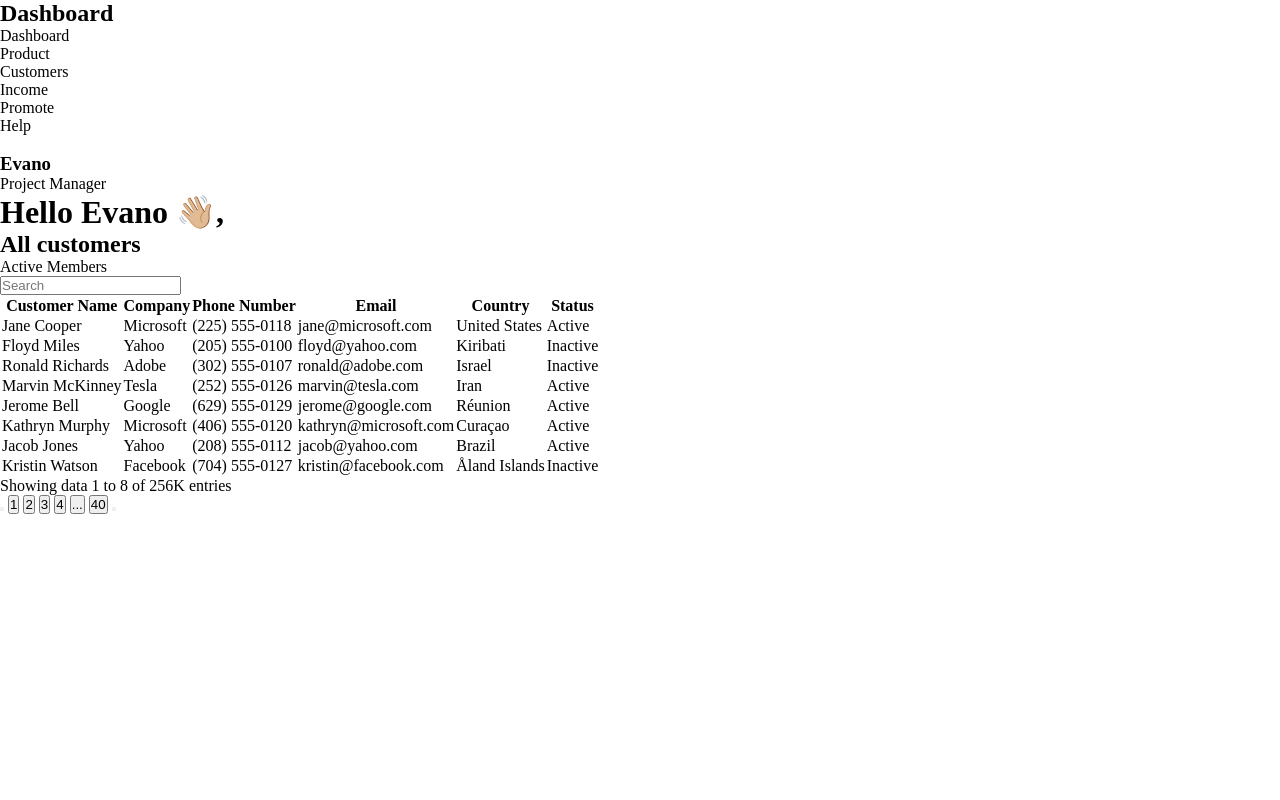
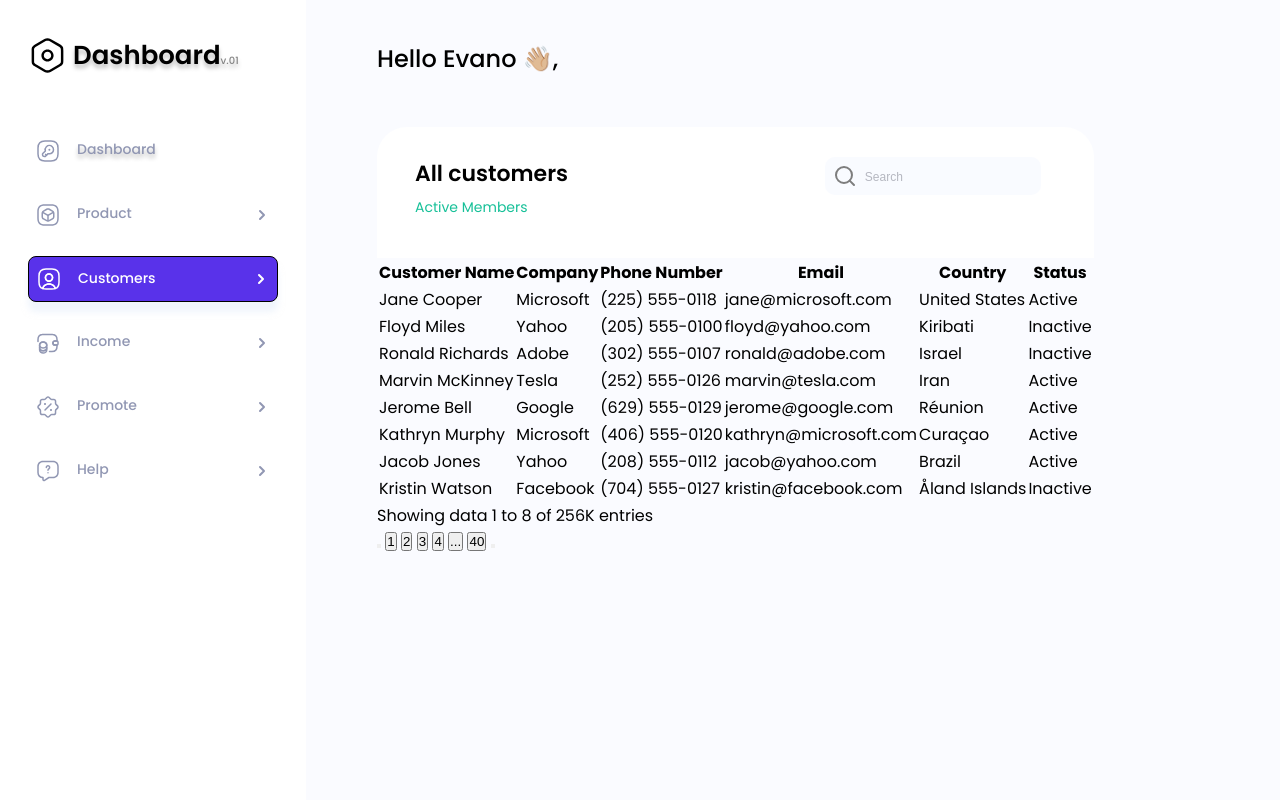
Before and after one commit to Blackdoll-Loki/test_task, a plain HTML site: page index.html in a window 1280 px wide. Shown: the top 800 px of the page. Drawn offline with Linux system fonts and the light colour scheme.

Commit message:
add some styles

```diff
--- a/index.html
+++ b/index.html
@@ -8,35 +8,35 @@
   <title>test</title>
 </head>
 <body>
-  <aside>
-    <h2>Dashboard</h2>
+  <aside class="side-menu">
+    <h2 class="side-logo">Dashboard<span class="side-logo__v">v.01</span></h2>
     <nav>
-      <ul>
-        <li>Dashboard</li>
-        <li>Product</li>
-        <li>Customers</li>
-        <li>Income</li>
-        <li>Promote</li>
-        <li>Help</li>
+      <ul class="side-list">
+        <li class="side-list__item side-list__item1">Dashboard</li>
+        <li class="side-list__item side-list__item2">Product</li>
+        <li class="side-list__item side-list__item3">Customers</li>
+        <li class="side-list__item side-list__item4">Income</li>
+        <li class="side-list__item side-list__item5">Promote</li>
+        <li class="side-list__item side-list__item6">Help</li>
       </ul>
     </nav>
-    <div>
-      <img src="" alt="">
+    <div class="person-info">
+      <img src="./src/img/Ellipse 8.png" alt="avatar">
       <div>
-        <h3>Evano</h3>
-        <p>Project Manager</p>
+        <h3 class="person-info__heading">Evano</h3>
+        <p class="person-info__role">Project Manager</p>
       </div>
     </div>
   </aside>
-  <main>
-    <h1>Hello Evano 👋🏼,</h1>
-    <div class="table-block">
-      <div>
-        <h2>All customers</h2>
-        <p>Active Members</p>
+  <main class="main">
+    <h1 class="greeting">Hello Evano 👋🏼,</h1>
+    <div class="customers">
+      <div class="customers-text">
+        <h2 class="customers-heading">All customers</h2>
+        <p class="customers-paragraph">Active Members</p>
       </div>
-      <form action="#">
-        <input type="search" name="search" id="search" placeholder="Search">
+      <form action="#" class="search-form">
+        <input type="search" class="search-input" name="search" placeholder="Search">
       </form>
     </div>
     <table>
--- a/src/style.css
+++ b/src/style.css
@@ -1,5 +1,151 @@
+@import url('https://fonts.googleapis.com/css2?family=Playfair+Display:wght@700&family=Poppins:wght@400;500;600;700&display=swap');
+
 * {
   box-sizing: border-box;
   margin: 0;
   padding: 0;
 }
+body{
+  display: flex;
+  font-family: 'Poppins', sans-serif;
+  background-color: #fafbff;
+}
+
+.side-menu{
+ max-width: 306px;
+ padding: 36px 28px 76px 28px;
+ background-color: #ffffff;
+}
+.side-logo{
+  font-size: 26px;
+  font-weight: 600;
+  padding-left: 45px;
+  background: left/contain no-repeat url("./icons/setting1.svg");
+  margin-bottom: 53px;
+  text-shadow: 0 4px 4px rgba(0, 0, 0, 0.25)
+  ;
+}
+.side-logo__v{
+  font-weight: 500;
+  font-size: 10px;
+  color: #838383;
+}
+
+.side-list{
+  display: flex;
+  flex-direction: column;
+  row-gap: 18px;
+  list-style: none;
+  margin-bottom: 586px;
+}
+
+.side-list__item{
+  width: 250px;
+  height: 46px;
+  padding: 11px 124px 11px 49px;
+  border-radius: 8px;
+  font-size: 14px;
+  font-weight: 500;
+  color: #9197B3;
+}
+
+.side-list__item1{
+  background: no-repeat left 8px center url("./icons/key-square.svg");
+  text-shadow: 0 4px 4px rgba(0, 0, 0, 0.25);
+}
+.side-list__item2{
+  background: no-repeat left 8px center url("./icons/3d-square.svg"),
+              no-repeat right 8px center url("./icons/chevron-right.svg");
+
+}
+.side-list__item3{
+  background: no-repeat left 8px center url("./icons/user-square.svg"),
+              no-repeat right 8px center url("./icons/chevron-right2.svg"),
+              #5932EA;
+  border: 1px solid #000000;
+  color: #ffffff;
+  box-shadow: 0 10px 6px rgba(226, 236, 249, 0.5);
+}
+.side-list__item4{
+  background: no-repeat left 8px center url("./icons/wallet-money.svg"),
+              no-repeat right 8px center url("./icons/chevron-right.svg");
+}
+.side-list__item5{
+  background: no-repeat left 8px center url("./icons/discount-shape.svg"),
+              no-repeat right 8px center url("./icons/chevron-right.svg");
+}
+.side-list__item6{
+  background: no-repeat left 8px center url("./icons/message-question.svg"),
+              no-repeat right 8px center url("./icons/chevron-right.svg");
+}
+
+.person-info{
+  display: flex;
+  column-gap: 12px;
+}
+
+.person-info__heading{
+  font-weight: 500;
+  font-size: 14px;
+}
+
+.person-info__role{
+  font-weight: 400;
+  font-size: 12px;
+  color: #757575;
+}
+
+/* main */
+.main{
+  padding: 41px 0 0 71px;
+}
+.greeting{
+  font-weight: 500;
+  font-size: 24px;
+  margin-bottom: 51px;
+}
+.customers{
+  display: flex;
+  justify-content: space-between;
+  background-color: #ffffff;
+  padding: 30px 53px 40px 38px;
+  border-top-right-radius: 30px;
+  border-top-left-radius: 30px;
+}
+.customers-text{
+  display: flex;
+  flex-direction: column;
+  row-gap: 7px;
+}
+.customers-heading{
+  font-weight: 600;
+  font-size: 22px;
+}
+.customers-paragraph{
+  font-weight: 400;
+  font-size: 14px;
+  color: #16C098;
+}
+
+.search-form{
+  width: 216px;
+  height: 38px;
+  border-radius: 10px;
+  border-color: transparent;
+  background: no-repeat left 8px center url("./icons/search.svg"),
+              #F9FBFF;
+  padding-left: 40px;
+  display: flex;
+  justify-content: right;
+}
+.search-input{
+  width: 176px;
+  background: transparent;
+  border: none;
+}
+.search-input::placeholder{
+  padding: 10px 134px 10px 0;
+  font-weight: 400;
+  font-size: 12px;
+  color: #B5B7C0;
+}
```
Also changed, not shown: src/icons/3d-square.svg (added), src/icons/chevron-right.svg (added), src/icons/chevron-right2.svg (added), src/icons/discount-shape.svg (added), src/icons/key-square.svg (added), src/icons/message-question.svg (added), src/icons/search.svg (added), src/icons/setting1.svg (added), src/icons/user-square.svg (added), src/icons/wallet-money.svg (added), src/img/Ellipse 8.png (added).
